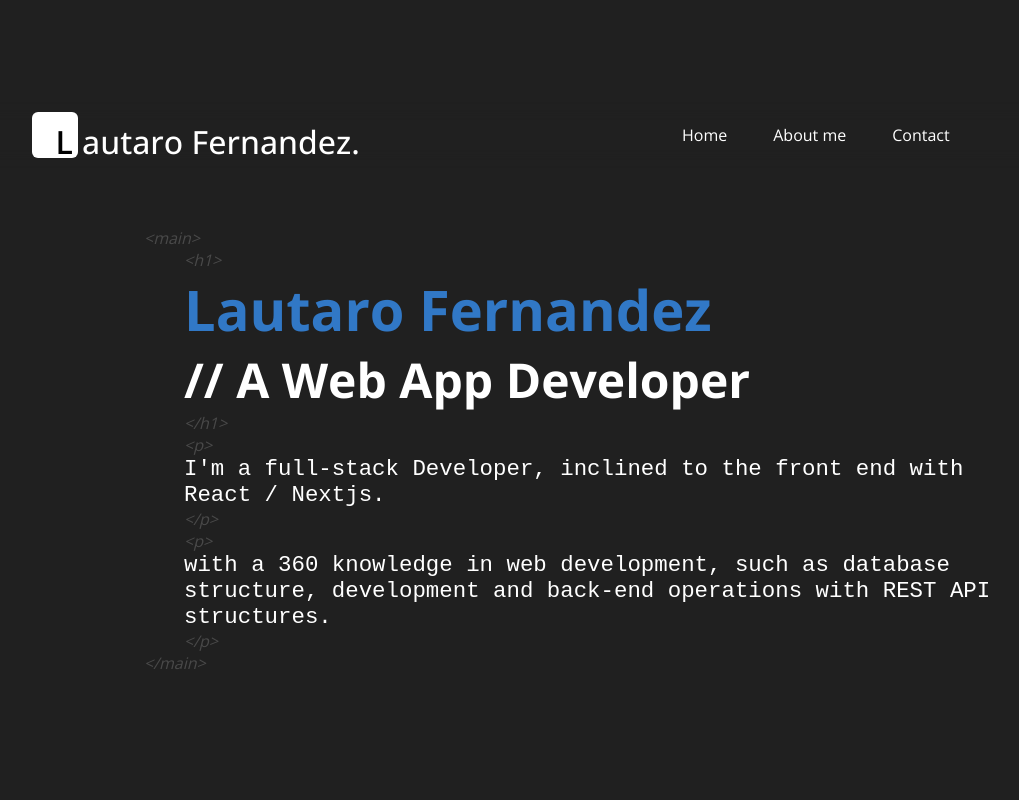
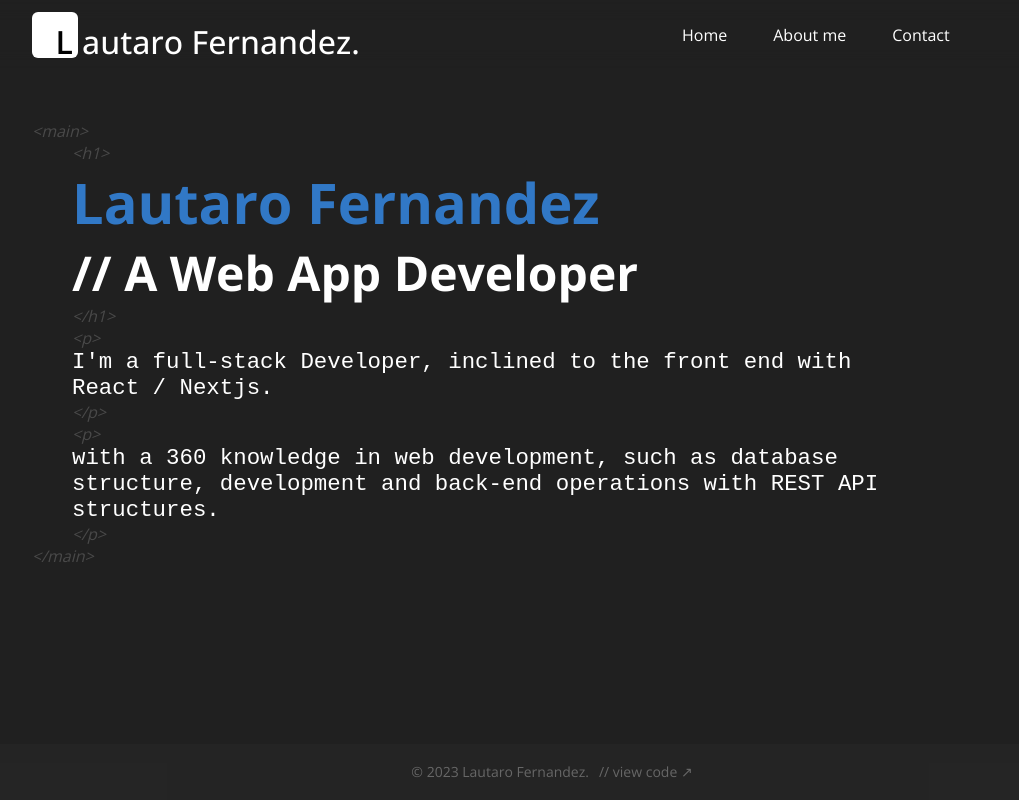
Before and after one commit to LautaroJSON/my-portfolio-Lautaro, a Next.js app: page /home in a window 1280 px wide. Shown: the whole page, without its empty margins (88-1107 px from the left). Built offline with nearby package versions, Linux system fonts and the light colour scheme; a web font is replaced by a local one.

Commit message:
perf: new layout

```diff
--- a/layout/index.tsx
+++ b/layout/index.tsx
@@ -1,23 +1,29 @@
-import Header from "../components/header"
-import Tag from "../components/tag"
+import Footer from "components/footer"
+import Header from "components/header"
+import Tag from "components/tag"
 import { LayoutChilderenConteiner, LayoutContainer } from "./styles"
 
 interface ILayout {
   children: JSX.Element
 }
-export const SECTIONS_HEADER: any = [
-  { name: "Home", href: "#home" },
-  { name: "About me", href: "#about-me" },
-  { name: "Contact", href: "#contact" },
+export const SECTIONS_HEADER: Array<{ name: string; href: string }> = [
+  { name: "Home", href: "/home" },
+  { name: "About me", href: "/about" },
+  { name: "Contact", href: "/contact" },
 ]
 
 const Layout = ({ children }: ILayout) => {
   return (
     <LayoutContainer>
       <Header sections={SECTIONS_HEADER} />
-      <LayoutChilderenConteiner className="animation-disaper">
+      {/* <div> */}
+      <LayoutChilderenConteiner>
+        {/* <div className="animation-disaper">
+        </div> */}
         <Tag tagName="main">{children}</Tag>
       </LayoutChilderenConteiner>
+      <Footer />
+      {/* </div> */}
     </LayoutContainer>
   )
 }
--- a/layout/styles.tsx
+++ b/layout/styles.tsx
@@ -1,20 +1,30 @@
 import styled from "styled-components"
 
-export const LayoutContainer = styled.div``
+export const LayoutContainer = styled.div`
+  display: grid;
+  grid-template-rows: 11fr 1fr;
+  height: 100vh;
+  /* flex-direction: column; */
+  /* padding: 0px 40px; */
+  /* height: 100vh; */
+  /* display: flex; */
+`
 
-export const LayoutChilderenConteiner = styled.main`
-  margin-top: 100px;
-  margin-left: 12rem;
-  margin-right: 12rem;
+export const LayoutChilderenConteiner = styled.div`
+  /* padding-top: 84px; */
+  padding: 120px 310px 0px 80px;
 
-  box-sizing: border-box;
-  height: calc(100vh - 100px);
-  display: flex;
-  /* justify-content: center; */
-  align-items: center;
-  /* margin: 100px 12rem 0px 12rem; */
+  @media (max-width: 1120px) {
+    padding: 80px 80px 0px 40px;
+    h1 {
+      font-size: 1rem;
+    }
+    /* padding: 70px 12px 0 0; */
+    /* padding-top: 70px; */
+  }
 
   @media (max-width: 540px) {
-    margin: 70px 1rem 0px 1rem;
+    padding: 60px 34px 0 0;
+    /* padding-top: 70px; */
   }
 `
```
